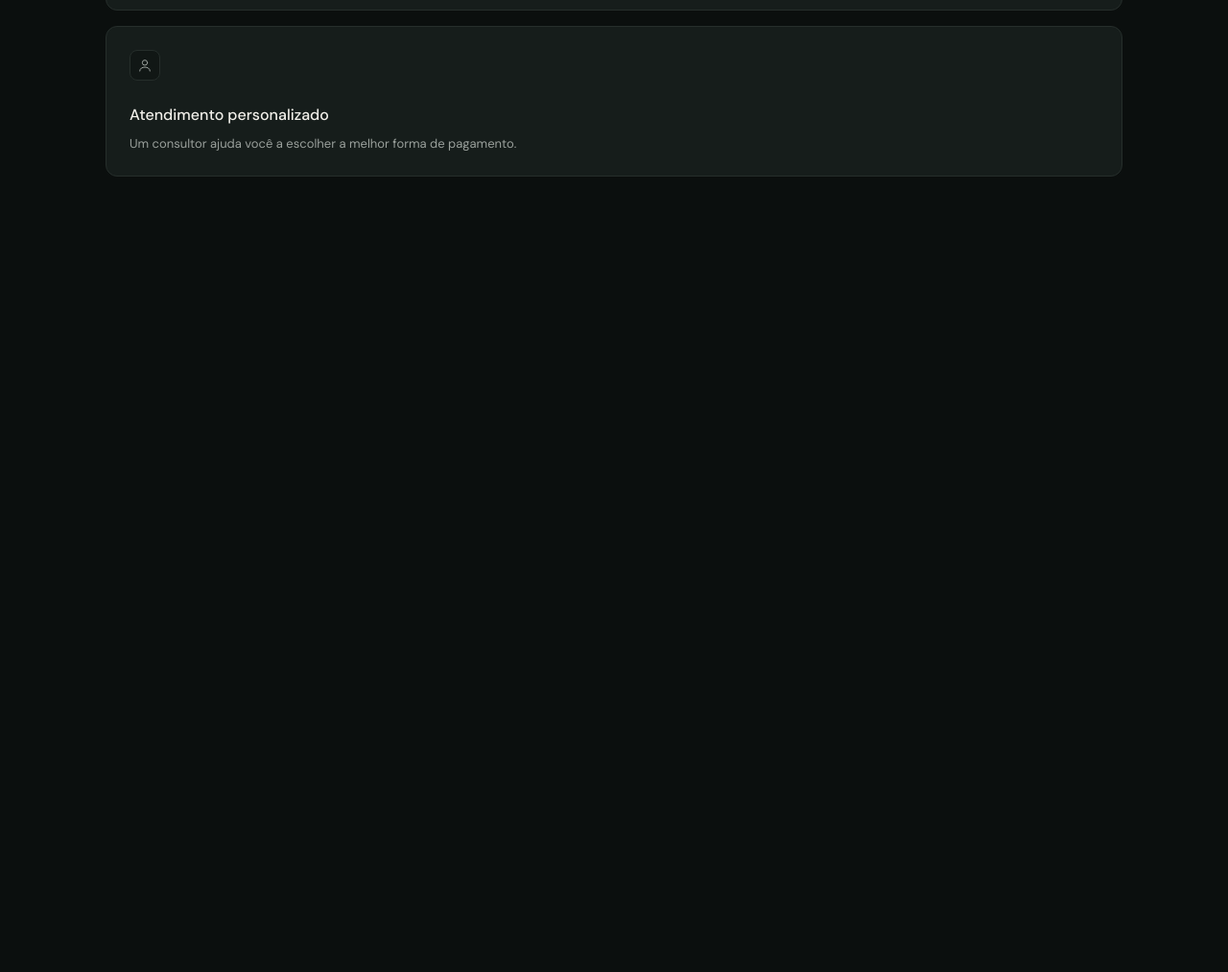
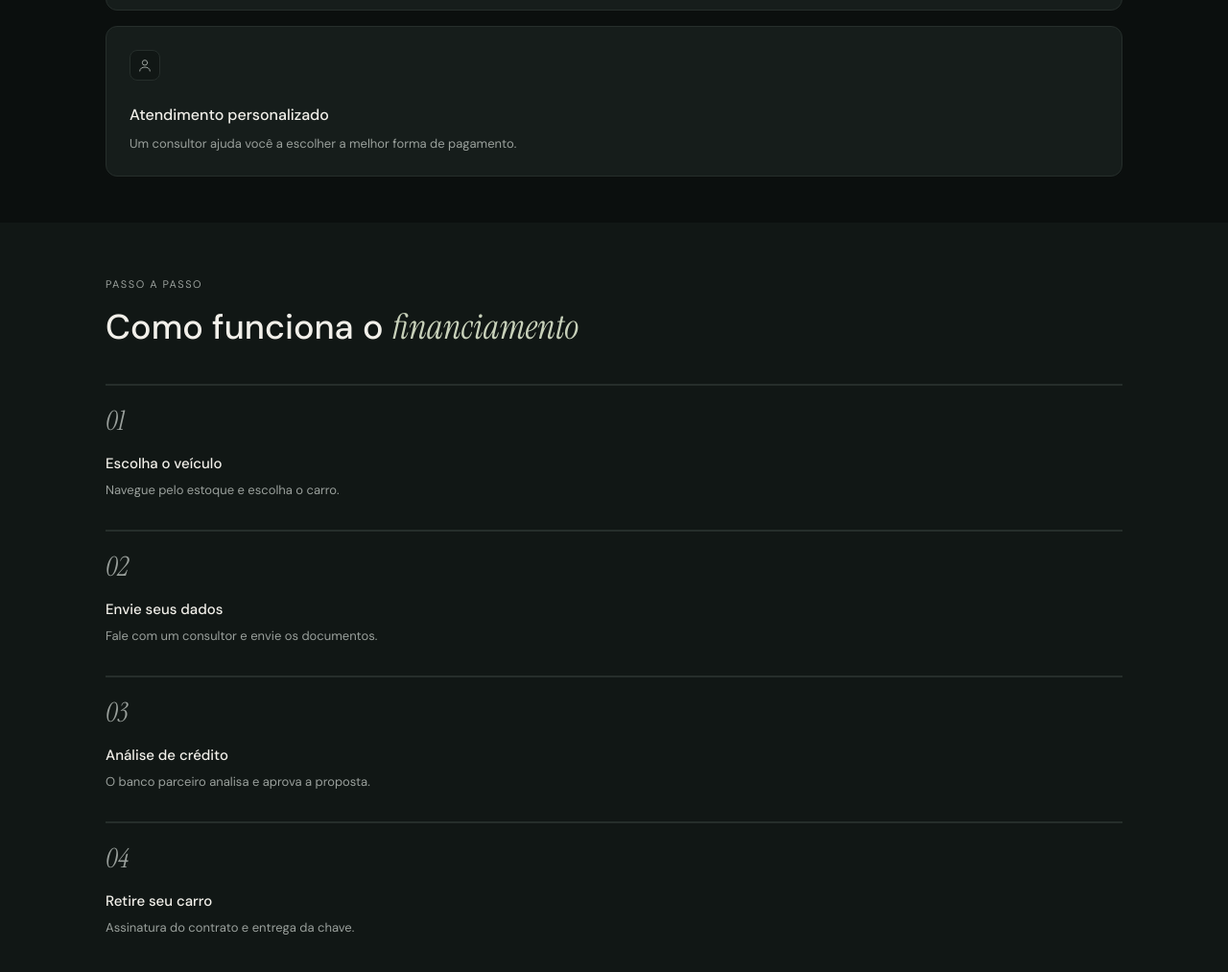
Before and after one commit to Carlosmveloso/vittorio-motori, a plain HTML site: page financiamento.html in a window 1280 px wide. Shown: the part 599-1612 px from the top of the page at 96% size. Before the commit the page ends 831 px from the top, so only its background shows below. Drawn offline with Linux system fonts and the light colour scheme.

Commit message:
adicao do passo a passo no financiamento

```diff
--- a/css/financiamento.css
+++ b/css/financiamento.css
@@ -90,3 +90,46 @@
   line-height: 1.5;
   color: var(--text-muted);
 }
+
+/* ---------- Passo a passo ---------- */
+.financiamento-passos {
+  padding-block: 3.5rem;
+  background: var(--bg-section);
+}
+
+.financiamento-lista-passos {
+  display: grid;
+  gap: 2rem;
+  grid-template-columns: 1fr;
+  margin: 2.5rem 0 0;
+  padding: 0;
+  list-style: none;
+}
+
+.financiamento-passo {
+  padding-top: 1rem;
+  border-top: 2px solid var(--border);
+}
+
+.financiamento-passo-num {
+  display: block;
+  margin-bottom: 0.75rem;
+  font-family: "Instrument Serif", serif;
+  font-style: italic;
+  font-size: 1.75rem;
+  color: var(--text-muted);
+}
+
+.financiamento-passo-titulo {
+  margin: 0 0 0.375rem;
+  font-size: 0.9375rem;
+  font-weight: 500;
+  color: var(--text);
+}
+
+.financiamento-passo-texto {
+  margin: 0;
+  font-size: 0.8125rem;
+  line-height: 1.5;
+  color: var(--text-muted);
+}
--- a/financiamento.html
+++ b/financiamento.html
@@ -59,3 +59,34 @@
 
       </div>
     </section>
+
+    <!-- Passo a passo -->
+    <section class="financiamento-passos" aria-labelledby="passos-titulo">
+      <div class="financiamento-container">
+        <p class="financiamento-eyebrow">Passo a passo</p>
+        <h2 class="financiamento-secao-titulo" id="passos-titulo">Como funciona o <em>financiamento</em></h2>
+
+        <ol class="financiamento-lista-passos">
+          <li class="financiamento-passo">
+            <span class="financiamento-passo-num">01</span>
+            <h3 class="financiamento-passo-titulo">Escolha o veículo</h3>
+            <p class="financiamento-passo-texto">Navegue pelo estoque e escolha o carro.</p>
+          </li>
+          <li class="financiamento-passo">
+            <span class="financiamento-passo-num">02</span>
+            <h3 class="financiamento-passo-titulo">Envie seus dados</h3>
+            <p class="financiamento-passo-texto">Fale com um consultor e envie os documentos.</p>
+          </li>
+          <li class="financiamento-passo">
+            <span class="financiamento-passo-num">03</span>
+            <h3 class="financiamento-passo-titulo">Análise de crédito</h3>
+            <p class="financiamento-passo-texto">O banco parceiro analisa e aprova a proposta.</p>
+          </li>
+          <li class="financiamento-passo">
+            <span class="financiamento-passo-num">04</span>
+            <h3 class="financiamento-passo-titulo">Retire seu carro</h3>
+            <p class="financiamento-passo-texto">Assinatura do contrato e entrega da chave.</p>
+          </li>
+        </ol>
+      </div>
+    </section>
```
